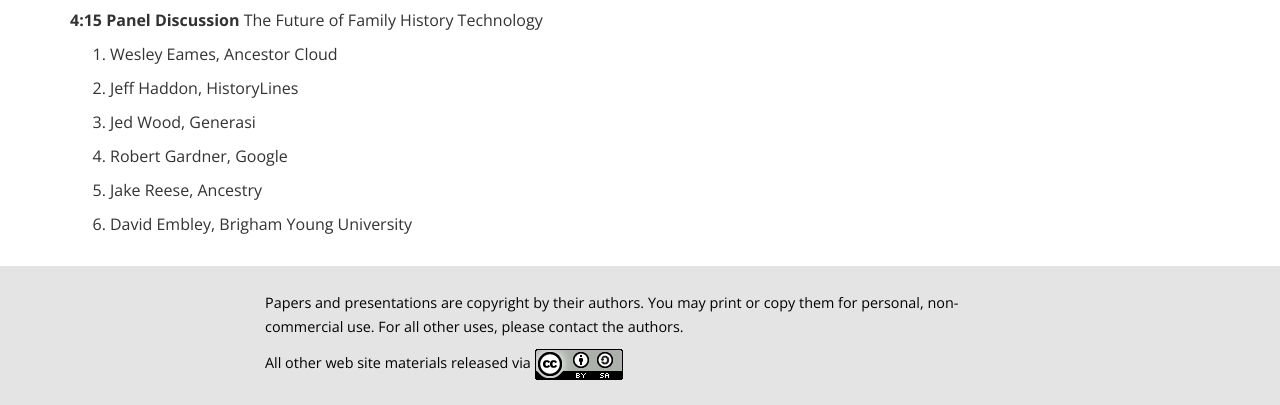
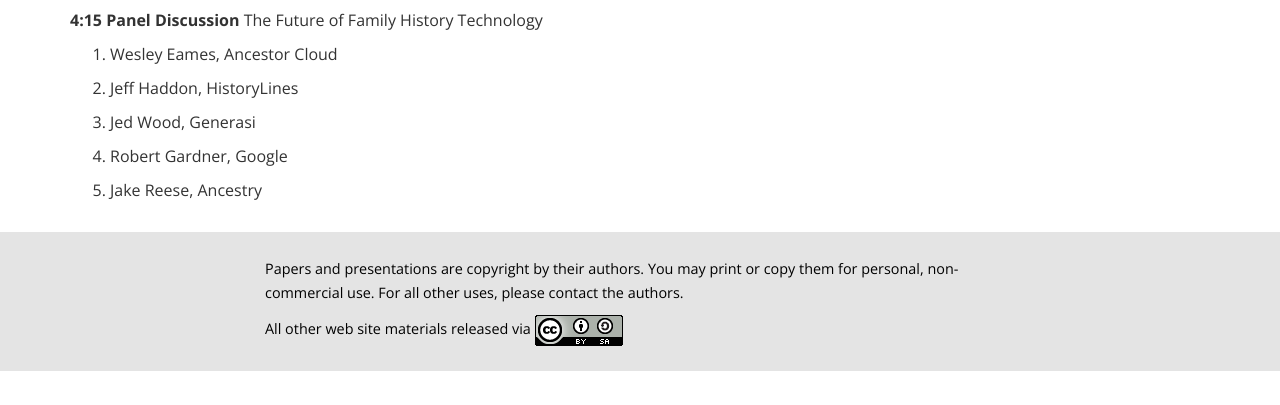
Before and after one commit to byu-fht/fhtw-old, a Flask app: template templates/program.html in a window 1280 px wide. Shown: the part 1441-1846 px from the top of the page. After the commit the page ends 1812 px from the top, so only its background shows below. Run offline with Flask 2, Linux system fonts and the light colour scheme; the template is opened without the code that fills it, so the values that code supplies are empty; some libraries are stand-ins or nearby versions.

Commit message:
Minor changes

```diff
--- a/templates/program.html
+++ b/templates/program.html
@@ -88,8 +88,6 @@ The Future of Family History Technology
 
 1. Jake Reese, Ancestry
 
-1. David Embley, Brigham Young University
-
 {% endfilter %}
 
 </div>
```
